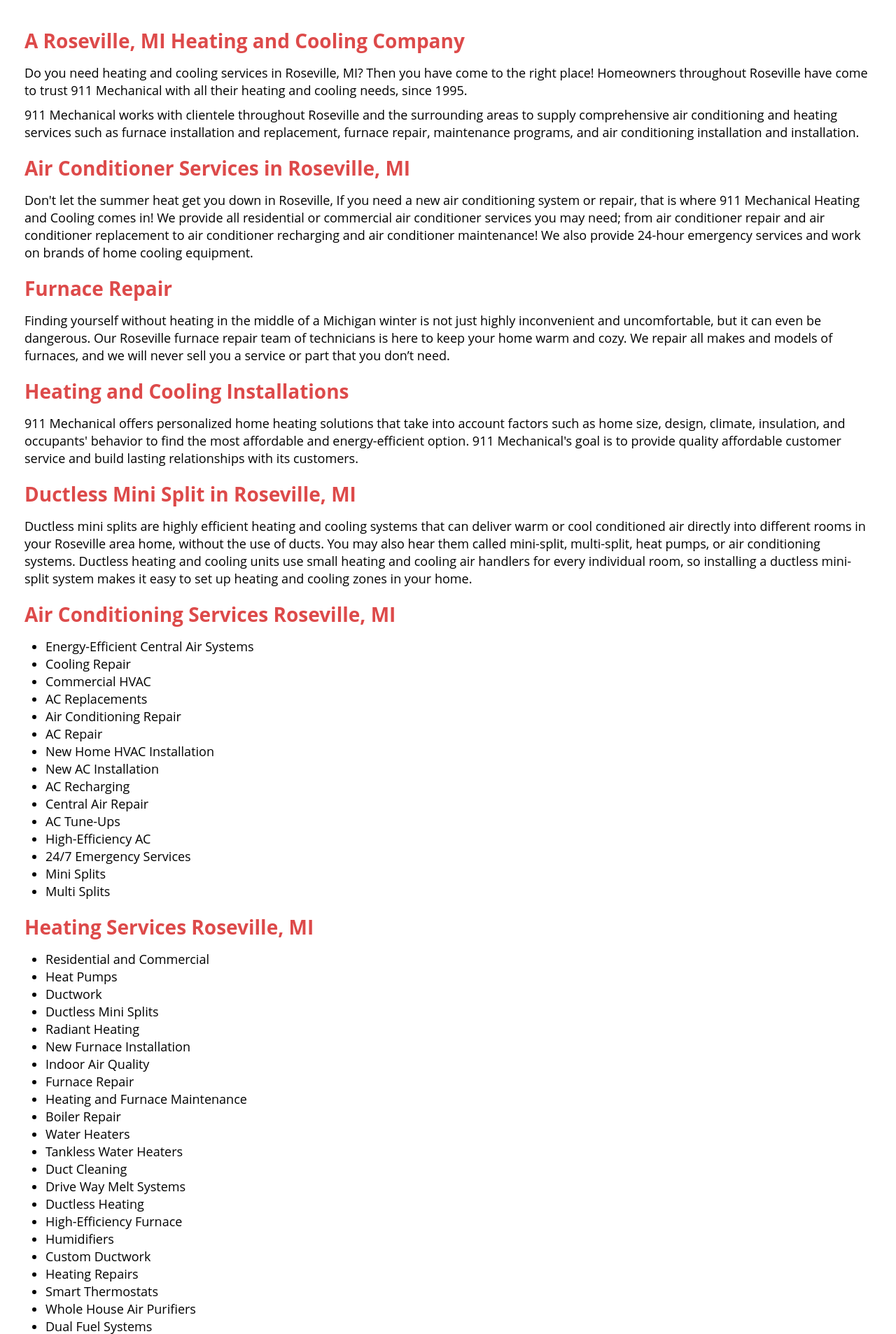
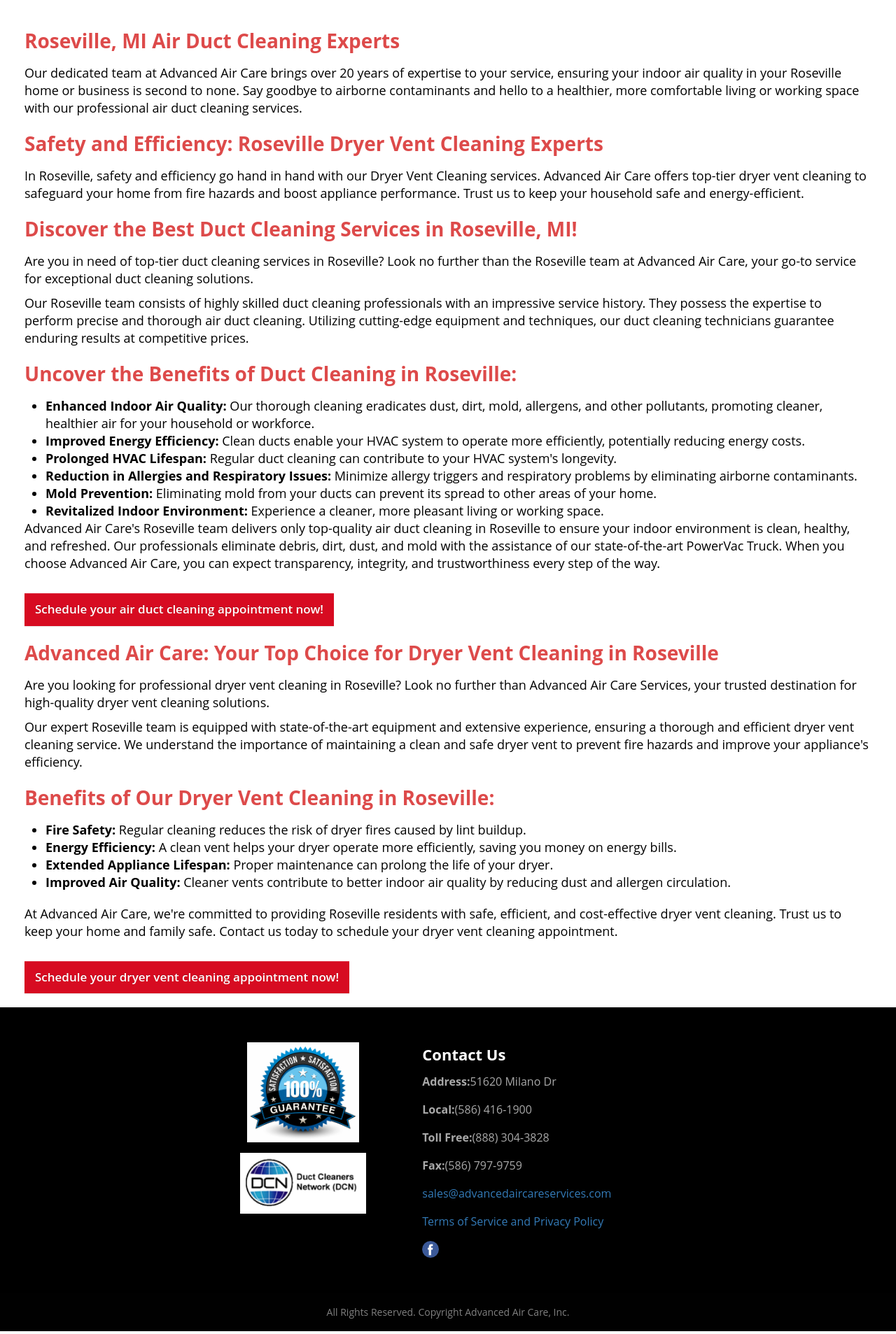
Before and after one commit to AbubakarCinnova/aircare, a PHP site: page /service-area/roseville.php in a window 1280 px wide. Shown: the part 145-2052 px from the top of the page at 70% size. Run offline with PHP 8.4, Linux system fonts and the light colour scheme; some libraries are stand-ins or nearby versions.

Commit message:
Update roseville.php

```diff
--- a/service-area/roseville.php
+++ b/service-area/roseville.php
@@ -1,18 +1,8 @@
 <?php include_once('../header.php') ?>
-<title>Furnace Repair Roseville, MI | AC Repair| HVAC Roseville, MI| 911 Mechanical Heating &amp; Cooling </title>
+<title> Roseville, MI Air Duct and Dryer Vent Cleaning Services</title>
 
-
-<meta name="description" content= " Do you need heating and cooling services in Roseville, MI? Then you have come to the right place! Homeowners throughout  Roseville have come to trust 911 Mechanical with all their heating and cooling needs, since 1995.   " />
-
-
-<meta name="keywords" content=" Heating, Cooling, Heating, Air conditioning, HVAC, Heating &amp; Cooling, Air conditioning, Furnace, Roseville, MI, new home HVAC, air conditioning repair, central air repair, furnace repair, ductless mini split." />
-
-
-<meta name="rating" content="general" />
-<meta name="revisit-after" content="3 days" />
-<meta name="robots" content="index, follow" />
-<meta name="classification" content=" Furnace, Heating, Cooling, Heating &amp; Air conditioning, Heating &amp; Cooling, Air conditioning, Furnace, HVAC Roseville, MI" />
-<meta name="author" content="MG" />
+<meta name="description"
+    content=" Elevate indoor air quality and safety in Roseville with our expert air duct and dryer vent cleaning services. Breathe easier and protect your home. Contact us today!">
 
 <?php include_once('../menu.php') ?>
 </head>
@@ -27,118 +17,99 @@
                     <div class="  content-area">
                         <div class="row">
                             <div class="col-lg-12">
+                                <h2>Roseville, MI Air Duct Cleaning Experts</h2>
 
-                                <h2>A Roseville, MI Heating and Cooling Company</h2>
+                                <p>Our dedicated team at Advanced Air Care brings over 20 years of expertise to your
+                                    service, ensuring your indoor air quality in your Roseville home or business is
+                                    second to none. Say goodbye to airborne contaminants and hello to a healthier, more
+                                    comfortable living or working space with our professional air duct cleaning
+                                    services.</p>
 
+                                <h2>Safety and Efficiency: Roseville Dryer Vent Cleaning Experts</h2>
 
-                                <p>Do you need heating and cooling services in Roseville, MI? Then you have come
-                                    to
-                                    the right place! Homeowners throughout Roseville have come to trust 911
-                                    Mechanical with all their heating and cooling needs, since 1995.</p>
+                                <p>In Roseville, safety and efficiency go hand in hand with our Dryer Vent Cleaning
+                                    services. Advanced Air Care offers top-tier dryer vent cleaning to safeguard your
+                                    home from fire hazards and boost appliance performance. Trust us to keep your
+                                    household safe and energy-efficient.</p>
 
+                                <h2>Discover the Best Duct Cleaning Services in Roseville, MI!</h2>
 
-                                <p> 911 Mechanical works with clientele throughout Roseville and the surrounding
-                                    areas to supply comprehensive air conditioning and heating services such as furnace
-                                    installation and replacement, furnace repair, maintenance programs, and air
-                                    conditioning
-                                    installation and installation.</p>
+                                <p>Are you in need of top-tier duct cleaning services in Roseville? Look no further than
+                                    the Roseville team at Advanced Air Care, your go-to service for exceptional duct
+                                    cleaning solutions.</p>
 
+                                <p>Our Roseville team consists of highly skilled duct cleaning professionals with an
+                                    impressive service history. They possess the expertise to perform precise and
+                                    thorough air duct cleaning. Utilizing cutting-edge equipment and techniques, our
+                                    duct cleaning technicians guarantee enduring results at competitive prices.</p>
 
-                                <h2>Air Conditioner Services in Roseville, MI</h2>
-                                <p>Don't let the summer heat get you down in Roseville, If you need a new air
-                                    conditioning system or repair, that is where 911 Mechanical Heating and Cooling
-                                    comes
-                                    in! We provide all residential or commercial air conditioner services you may need;
-                                    from
-                                    air conditioner repair and air conditioner replacement to air conditioner recharging
-                                    and
-                                    air conditioner maintenance! We also provide 24-hour emergency services and work on
-                                    brands of home cooling equipment.</p>
+                                <h2>Uncover the Benefits of Duct Cleaning in Roseville:</h2>
 
+                                <ul>
+                                    <li><strong>Enhanced Indoor Air Quality:</strong> Our thorough cleaning eradicates
+                                        dust, dirt, mold, allergens, and other pollutants, promoting cleaner, healthier
+                                        air for your household or workforce.</li>
+                                    <li><strong>Improved Energy Efficiency:</strong> Clean ducts enable your HVAC system
+                                        to operate more efficiently, potentially reducing energy costs.</li>
+                                    <li><strong>Prolonged HVAC Lifespan:</strong> Regular duct cleaning can contribute
+                                        to your HVAC system's longevity.</li>
+                                    <li><strong>Reduction in Allergies and Respiratory Issues:</strong> Minimize allergy
+                                        triggers and respiratory problems by eliminating airborne contaminants.</li>
+                                    <li><strong>Mold Prevention:</strong> Eliminating mold from your ducts can prevent
+                                        its spread to other areas of your home.</li>
+                                    <li><strong>Revitalized Indoor Environment:</strong> Experience a cleaner, more
+                                        pleasant living or working space.</li>
+                                </ul>
 
-                                <h2>Furnace Repair</h2>
-                                <p>Finding yourself without heating in the middle of a Michigan winter is not just
-                                    highly
-                                    inconvenient and uncomfortable, but it can even be dangerous. Our Roseville
-                                    furnace repair team of technicians is here to keep your home warm and cozy. We
-                                    repair
-                                    all makes and models of furnaces, and we will never sell you a service or part that
-                                    you
-                                    don’t need.</p>
+                                <p>Advanced Air Care's Roseville team delivers only top-quality air duct cleaning in
+                                    Roseville to ensure your indoor environment is clean, healthy, and refreshed. Our
+                                    professionals eliminate debris, dirt, dust, and mold with the assistance of our
+                                    state-of-the-art PowerVac Truck. When you choose Advanced Air Care, you can expect
+                                    transparency, integrity, and trustworthiness every step of the way.</p>
 
-
-                                <h2>Heating and Cooling Installations</h2>
-                                <p>911 Mechanical offers personalized home heating solutions that take into account
-                                    factors
-                                    such as home size, design, climate, insulation, and occupants' behavior to find the
-                                    most
-                                    affordable and energy-efficient option. 911 Mechanical's goal is to provide quality
-                                    affordable customer service and build lasting relationships with its customers.</p>
-
-
-                                <h2>Ductless Mini Split in Roseville, MI</h2>
-                                <p>Ductless mini splits are highly efficient heating and cooling systems that can
-                                    deliver
-                                    warm or cool conditioned air directly into different rooms in your Roseville
-                                    area
-                                    home, without the use of ducts. You may also hear them called mini-split,
-                                    multi-split,
-                                    heat pumps, or air conditioning systems. Ductless heating and cooling units use
-                                    small
-                                    heating and cooling air handlers for every individual room, so installing a ductless
-                                    mini-split system makes it easy to set up heating and cooling zones in your home.
-                                </p>
-
-                                <h2> Air Conditioning Services Roseville, MI</h2>
-                                <ul>
-                                    <li>Energy-Efficient Central Air Systems</li>
-                                    <li>Cooling Repair</li>
-                                    <li>Commercial HVAC</li>
-                                    <li>AC Replacements</li>
-                                    <li>Air Conditioning Repair</li>
-                                    <li>AC Repair</li>
-                                    <li>New Home HVAC Installation</li>
-                                    <li>New AC Installation</li>
-                                    <li>AC Recharging</li>
-                                    <li>Central Air Repair</li>
-                                    <li>AC Tune-Ups</li>
-                                    <li>High-Efficiency AC</li>
-                                    <li>24/7 Emergency Services</li>
-                                    <li>Mini Splits </li>
-                                    <li>Multi Splits</li>
-                                </ul>
-                                <h2>Heating Services Roseville, MI</h2>
-                                <ul>
-                                    <li>Residential and Commercial</li>
-                                    <li>Heat Pumps</li>
-                                    <li>Ductwork</li>
-                                    <li>Ductless Mini Splits</li>
-                                    <li>Radiant Heating</li>
-                                    <li>New Furnace Installation</li>
-                                    <li>Indoor Air Quality</li>
-                                    <li>Furnace Repair</li>
-                                    <li>Heating and Furnace Maintenance</li>
-                                    <li>Boiler Repair</li>
-                                    <li>Water Heaters</li>
-                                    <li>Tankless Water Heaters</li>
-                                    <li>Duct Cleaning</li>
-                                    <li>Drive Way Melt Systems</li>
-                                    <li>Ductless Heating</li>
-                                    <li>High-Efficiency Furnace</li>
-                                    <li>Humidifiers</li>
-                                    <li>Custom Ductwork</li>
-                                    <li>Heating Repairs</li>
-                                    <li>Smart Thermostats</li>
-                                    <li>Whole House Air Purifiers</li>
-                                    <li>Dual Fuel Systems</li>
-                                    <li>Whole House Dehumidifiers</li>
-                                    <li>Heating Installation</li>
-                                    <li>Heating Repair</li>
-                                </ul>
                                 <br>
 
-                                <p>911 Mechanical is your local Heating and HVAC Installation Expert in Roseville, Michigan.</p>
+                                <a href="<?php echo $base_url ?>/contact-us.php"
+                                    class="btn btn-warning service-btn">Schedule your air duct
+                                    cleaning appointment now!</a>
+                                <br>
 
+                                <h2>Advanced Air Care: Your Top Choice for Dryer Vent Cleaning in Roseville</h2>
+
+                                <p>Are you looking for professional dryer vent cleaning in Roseville? Look no further
+                                    than Advanced Air Care Services, your trusted destination for high-quality dryer
+                                    vent cleaning solutions.</p>
+
+                                <p>Our expert Roseville team is equipped with state-of-the-art equipment and extensive
+                                    experience, ensuring a thorough and efficient dryer vent cleaning service. We
+                                    understand the importance of maintaining a clean and safe dryer vent to prevent fire
+                                    hazards and improve your appliance's efficiency.</p>
+
+                                <h2>Benefits of Our Dryer Vent Cleaning in Roseville:</h2>
+
+                                <ul>
+                                    <li><strong>Fire Safety:</strong> Regular cleaning reduces the risk of dryer fires
+                                        caused by lint buildup.</li>
+                                    <li><strong>Energy Efficiency:</strong> A clean vent helps your dryer operate more
+                                        efficiently, saving you money on energy bills.</li>
+                                    <li><strong>Extended Appliance Lifespan:</strong> Proper maintenance can prolong the
+                                        life of your dryer.</li>
+                                    <li><strong>Improved Air Quality:</strong> Cleaner vents contribute to better indoor
+                                        air quality by reducing dust and allergen circulation.</li>
+                                </ul>
+
+                                <br>
+
+                                <p>At Advanced Air Care, we're committed to providing Roseville residents with safe,
+                                    efficient, and cost-effective dryer vent cleaning. Trust us to keep your home and
+                                    family safe. Contact us today to schedule your dryer vent cleaning appointment.</p>
+
+                                <br>
+
+                                <a href="<?php echo $base_url ?>/contact-us.php"
+                                    class="btn btn-warning service-btn">Schedule your dryer
+                                    vent cleaning appointment now!</a>
+                                <br>
 
 
                             </div>
```
